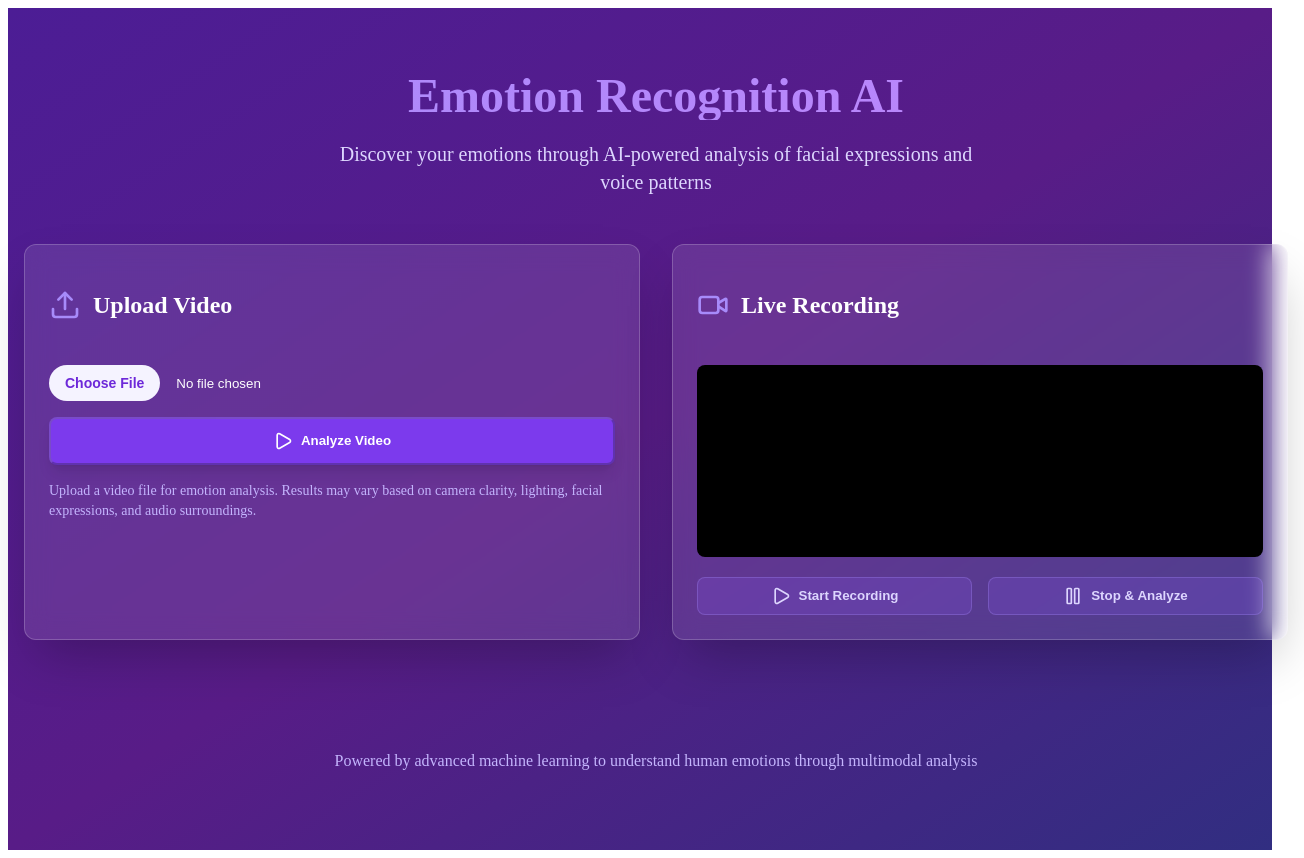
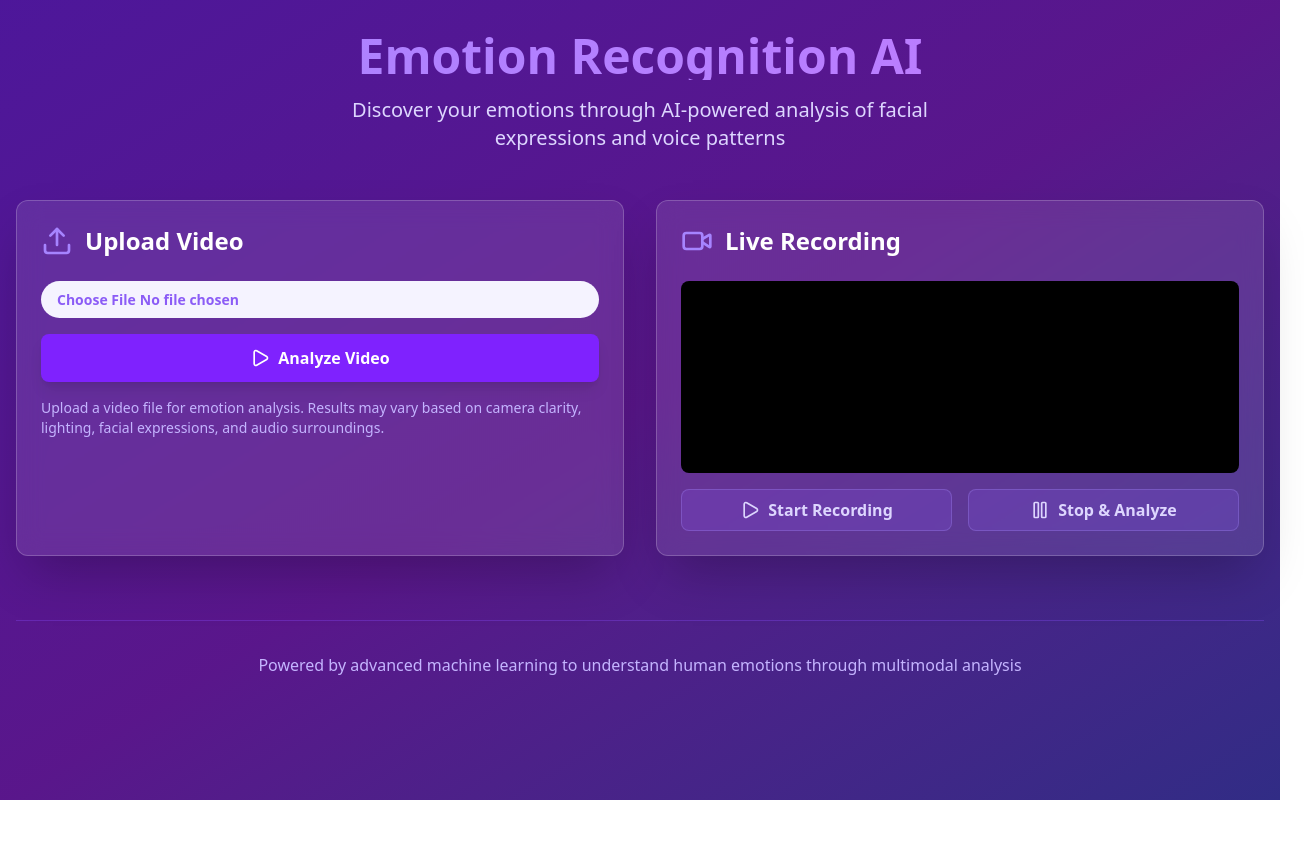
Before and after one commit to Surya2004-janardhan/D7-Final-Year-Project, a React (Vite) app in the folder frontend/: page / in a window 1280 px wide. Shown: the whole page, 1304 px wide, since content can reach past the window. After the commit the page ends 800 px from the top, so only its background shows below. Built offline with nearby package versions, Linux system fonts and the light colour scheme.

Commit message:
fix : tailwind issues with direct vite config instead of postcss config

```diff
--- a/frontend/postcss.config.js
+++ /dev/null
@@ -1,6 +0,0 @@
-export default {
-  plugins: {
-    tailwindcss: {},
-    autoprefixer: {},
-  },
-};
--- a/frontend/src/index.css
+++ b/frontend/src/index.css
@@ -1,14 +1,10 @@
-@tailwind base;
-@tailwind components;
-@tailwind utilities;
-
+@import "tailwindcss";
 @layer base {
   html {
     @apply scroll-smooth;
   }
 }
 
-@layer components {
 .glass {
   background-color: rgba(255, 255, 255, 0.1);
   backdrop-filter: blur(12px);
@@ -40,10 +36,24 @@
 }
 
 .card {
-    @apply glass rounded-xl p-6 shadow-2xl;
+  @apply rounded-xl p-6 shadow-2xl;
+  background-color: rgba(255, 255, 255, 0.1);
+  backdrop-filter: blur(12px);
+  border: 1px solid rgba(255, 255, 255, 0.2);
 }
 
 .input-file {
-    @apply file:mr-4 file:py-2 file:px-4 file:rounded-full file:border-0 file:text-sm file:font-semibold file:bg-violet-50 file:text-violet-700 hover:file:bg-violet-100;
+  /* Using regular CSS since @apply file: utilities might not work with new plugin */
+  margin-right: 1rem;
+  padding: 0.5rem 1rem;
+  border-radius: 9999px;
+  border: 0;
+  font-size: 0.875rem;
+  font-weight: 600;
+  background-color: rgb(245 243 255);
+  color: rgb(139 92 246);
 }
+
+.input-file:hover {
+  background-color: rgb(238 233 254);
 }
--- a/frontend/tailwind.config.js
+++ /dev/null
@@ -1,48 +0,0 @@
-/** @type {import('tailwindcss').Config} */
-export default {
-  content: ["./index.html", "./src/**/*.{js,ts,jsx,tsx}"],
-  theme: {
-    extend: {
-      colors: {
-        violet: {
-          50: "#f5f3ff",
-          100: "#ede9fe",
-          200: "#ddd6fe",
-          300: "#c4b5fd",
-          400: "#a78bfa",
-          500: "#8b5cf6",
-          600: "#7c3aed",
-          700: "#6d28d9",
-          800: "#5b21b6",
-          900: "#4c1d95",
-        },
-      },
-      animation: {
-        "fade-in": "fadeIn 0.5s ease-in-out",
-        "slide-up": "slideUp 0.3s ease-out",
-        glow: "glow 2s ease-in-out infinite alternate",
-      },
-      keyframes: {
-        fadeIn: {
-          "0%": { opacity: "0" },
-          "100%": { opacity: "1" },
-        },
-        slideUp: {
-          "0%": { transform: "translateY(10px)", opacity: "0" },
-          "100%": { transform: "translateY(0)", opacity: "1" },
-        },
-        glow: {
-          "0%": { boxShadow: "0 0 5px rgba(139, 92, 246, 0.5)" },
-          "100%": { boxShadow: "0 0 20px rgba(139, 92, 246, 0.8)" },
-        },
-      },
-    },
-  },
-  plugins: [],
-  corePlugins: {
-    preflight: false,
-  },
-  future: {
-    hoverOnlyWhenSupported: true,
-  },
-};
--- a/frontend/vite.config.js
+++ b/frontend/vite.config.js
@@ -1,9 +1,10 @@
 import { defineConfig } from "vite";
 import react from "@vitejs/plugin-react";
+import tailwindcss from "@tailwindcss/vite";
 
 // https://vite.dev/config/
 export default defineConfig({
-  plugins: [react()],
+  plugins: [react(), tailwindcss()],
   server: {
     proxy: {
       "/api": {
```
Also changed, not shown: frontend/package.json (+3 -4 lines), 1 other file (tests, documents, lock files or other folders). Lines whose indentation alone changed are shown as unchanged.
